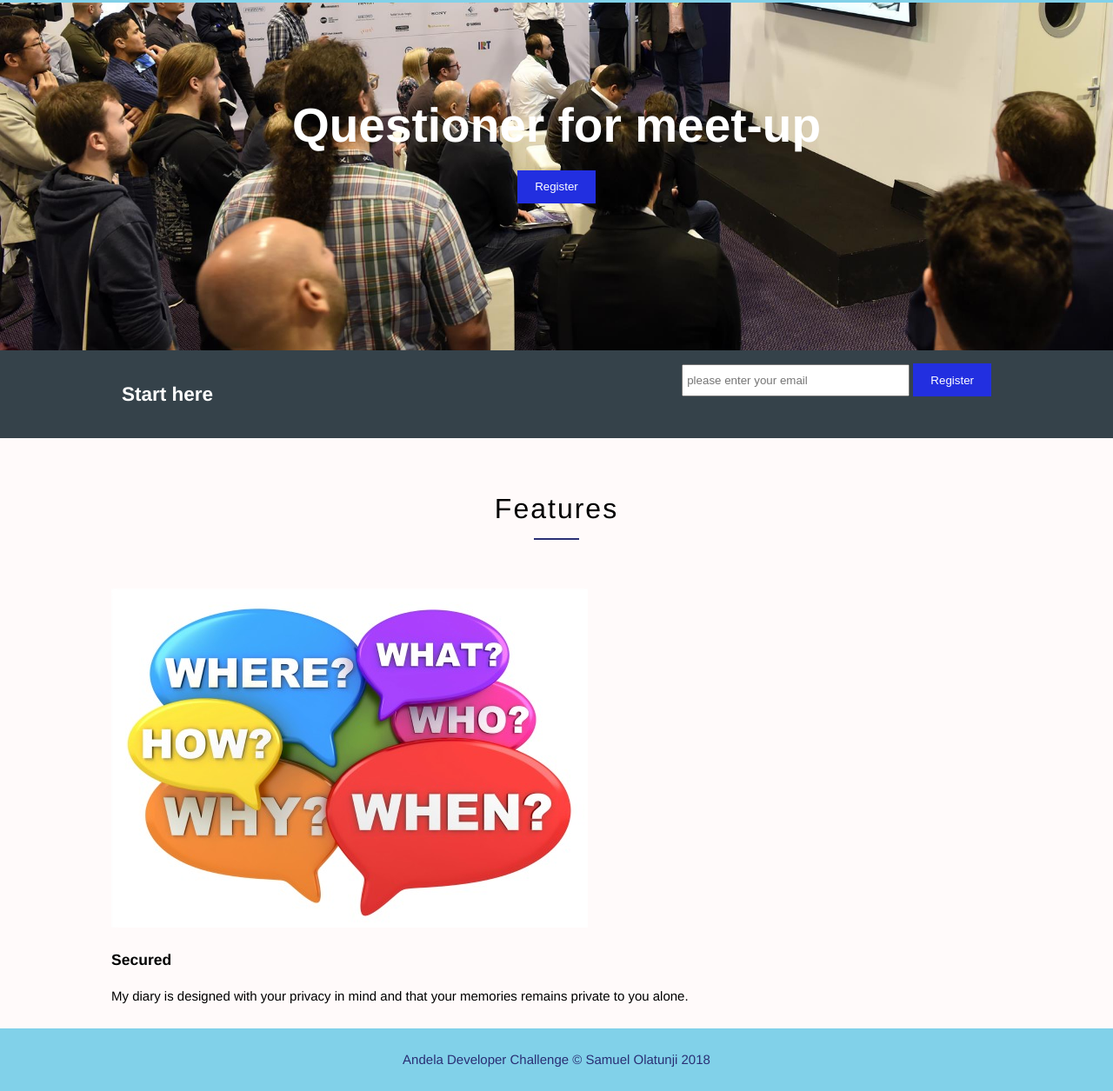
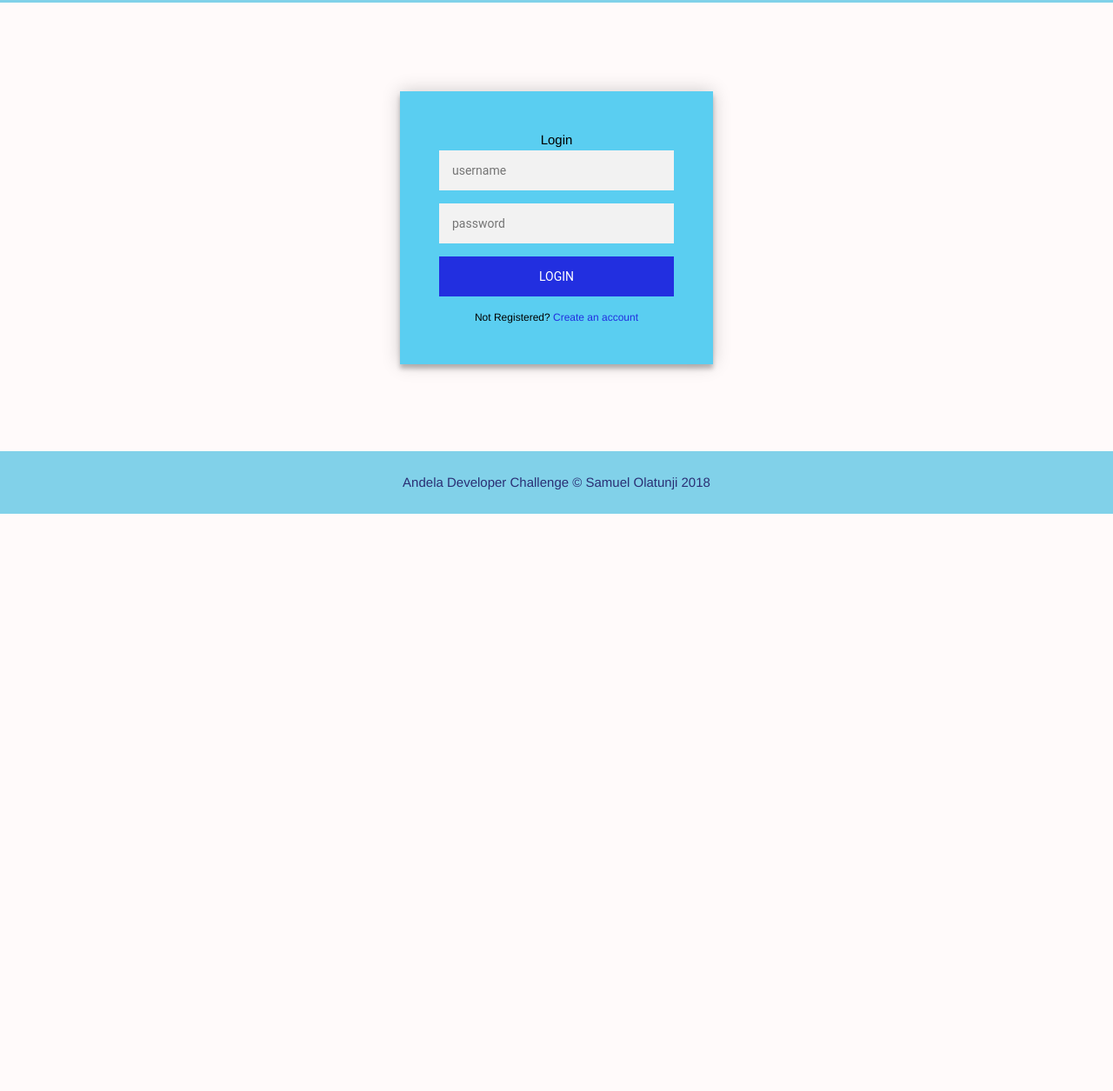
Before and after one commit to olasam4liv/questioner, a plain HTML site: page login.html in a window 1280 px wide. Shown: the part 100-1355 px from the top of the page at 87% size. After the commit the page ends 800 px from the top, so only its background shows below. Drawn offline with Linux system fonts and the light colour scheme.

Commit message:
login page modified

```diff
--- a/login.html
+++ b/login.html
@@ -7,6 +7,8 @@
     <title>Questioner || About me</title>
     <link rel="stylesheet" href="css/style.css">
     <script src="js/app.js"></script>
+
+
 </head>
 <body>
 <!-- header -->
@@ -27,64 +29,20 @@
 </header>
 <!-- header -->
 
-<section id="showcase">
-<div class="container">
-<h1> Questioner for meet-up</h1>
-<form>
-<button type="submit" class="button_1">Register</button>
-</form>
- </div>
+<div class="login-page">
+        <div class="form">
 
-</section>
-
-<section id="newsletter">
-    <div class="container">
-        <h1>Start here</h1>
-        <form>
-            <input type="email" placeholder="please enter your email">
-            <button type="submit" class="button_1">Register</button>
-        </form>
-    </div>
-</section>
-
-<section class="features">
-        <div class="container">
-          <h2 class="features__title">Features</h2>
-          <div class="cards">
-            <div class="card">
-              <img class="card__logo" src="./image/qs2.jpg" alt="Feature One">
-              <h3 class="card__title">Secured</h3>
-              <p class="card__description">My diary is designed with your privacy in mind and that your memories remains
-                private to you alone.</p>
-            </div>
+          <form class="login-form">
+              <label>Login</label>
+            <input type="text" placeholder="username"/>
+            <input type="password" placeholder="password"/>
+            <button>login</button>
+            <p class="message">Not Registered? <a href="register.html">Create an account</a></p>
+          </form>
+        </div>
+      </div>
 
 
-          </div>
-        </div>
-      </section>
-<!-- <section id="boxes">
-    <div class="container">
-        <div class="box">
-            <img src="./image/images.jpg">
-            <h3>HTML 5 MARKUP</h3>
-          <p>I love coding I love coding I love coding  I love coding I love coding I love coding I love codingI love coding I love coding v</p>
-        </div>
-    </div>
-    <div class="container">
-        <div class="box">
-                <img src="./image/images.jpg" alt="">
-            <h3>HTML 5 MARKUP</h3>
-            <p>I love coding I love coding I love coding  I love coding I love coding I love coding I love codingI love coding I love coding v</p>
-        </div>
-    </div>
-    <div class="container">
-        <div class="box">
-                <img src="./image/images.jpg" alt="">
-            <h3>HTML 5 MARKUP</h3>
-            <p>I love coding I love coding I love coding  I love coding I love coding I love coding I love codingI love coding I love coding v</p>
-         </div>
-    </div>
-</section> -->
 <footer>
     <p>Andela Developer Challenge &copy; Samuel Olatunji 2018</p>
 </footer>
```
